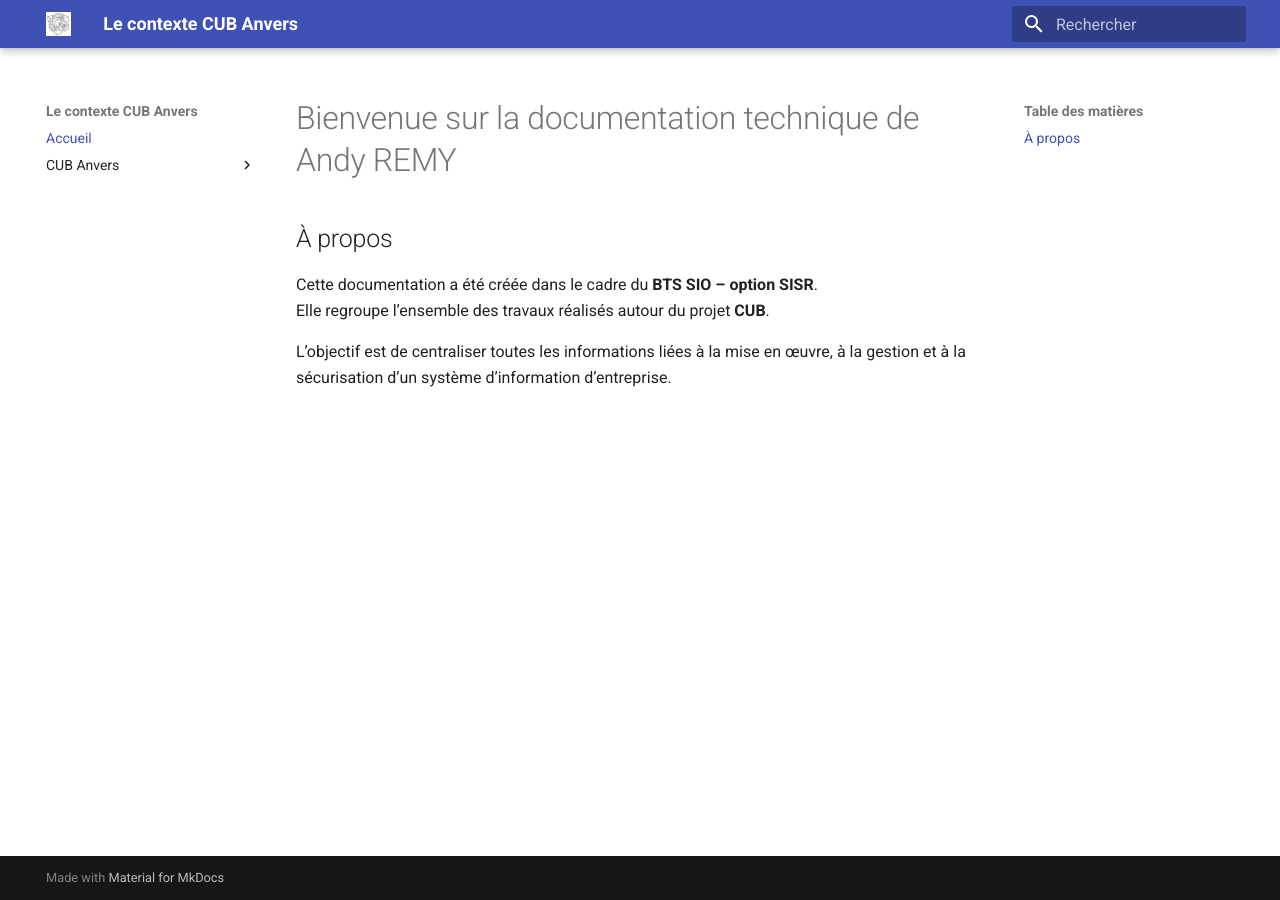
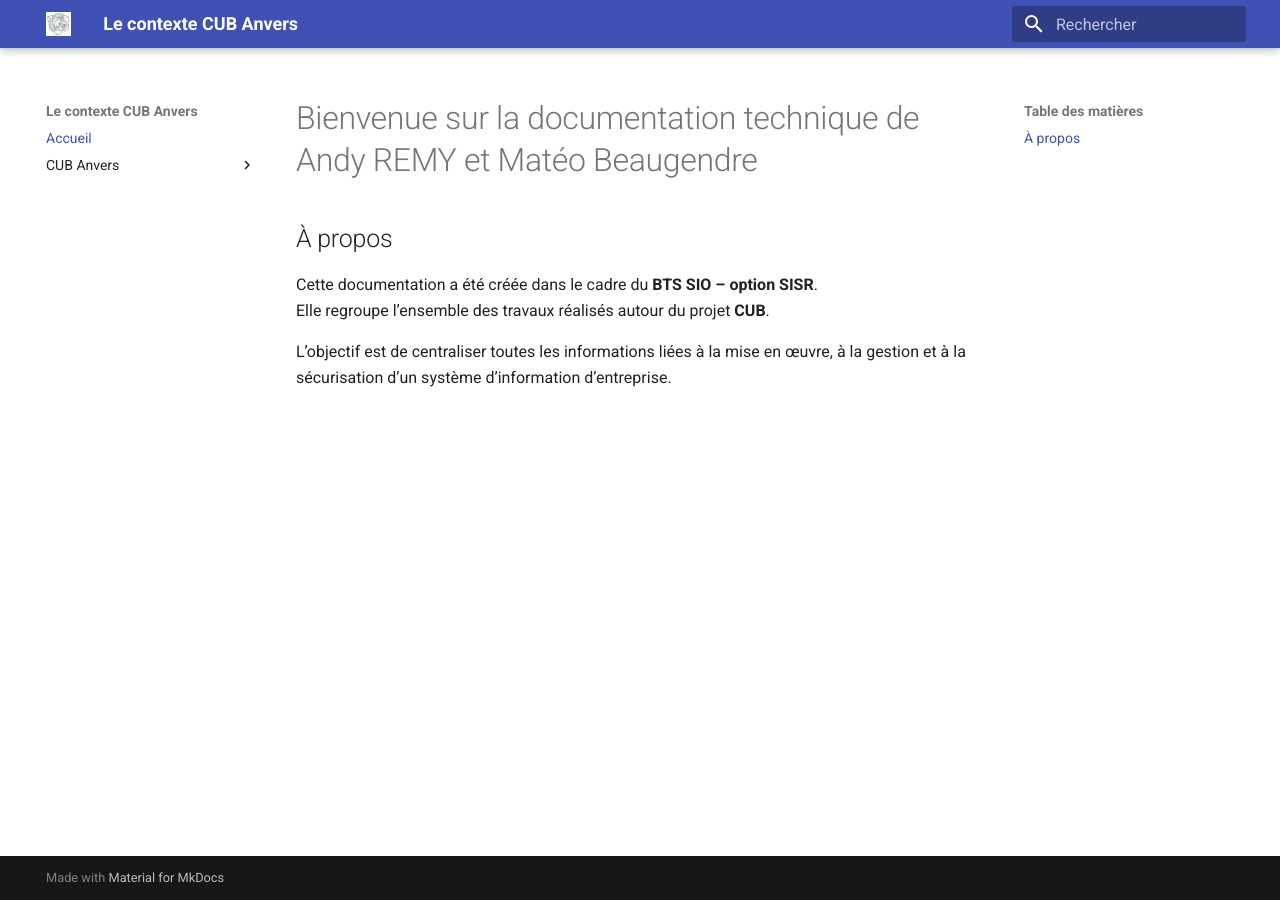
Before and after one commit to Adfiree/Anvers, an MkDocs documentation site: the page built from docs/index.md, in a window 1280 px wide. Built offline with MkDocs 1.6.1 and Material for MkDocs 9.7.7, drawn with Linux system fonts in a browser that asks for light colours.

Commit message:
Modification index

```diff
--- a/docs/index.md
+++ b/docs/index.md
@@ -1,4 +1,4 @@
-# Bienvenue sur la documentation technique de Andy REMY
+# Bienvenue sur la documentation technique de Andy REMY et Matéo Beaugendre
 
 ## À propos
 
```
